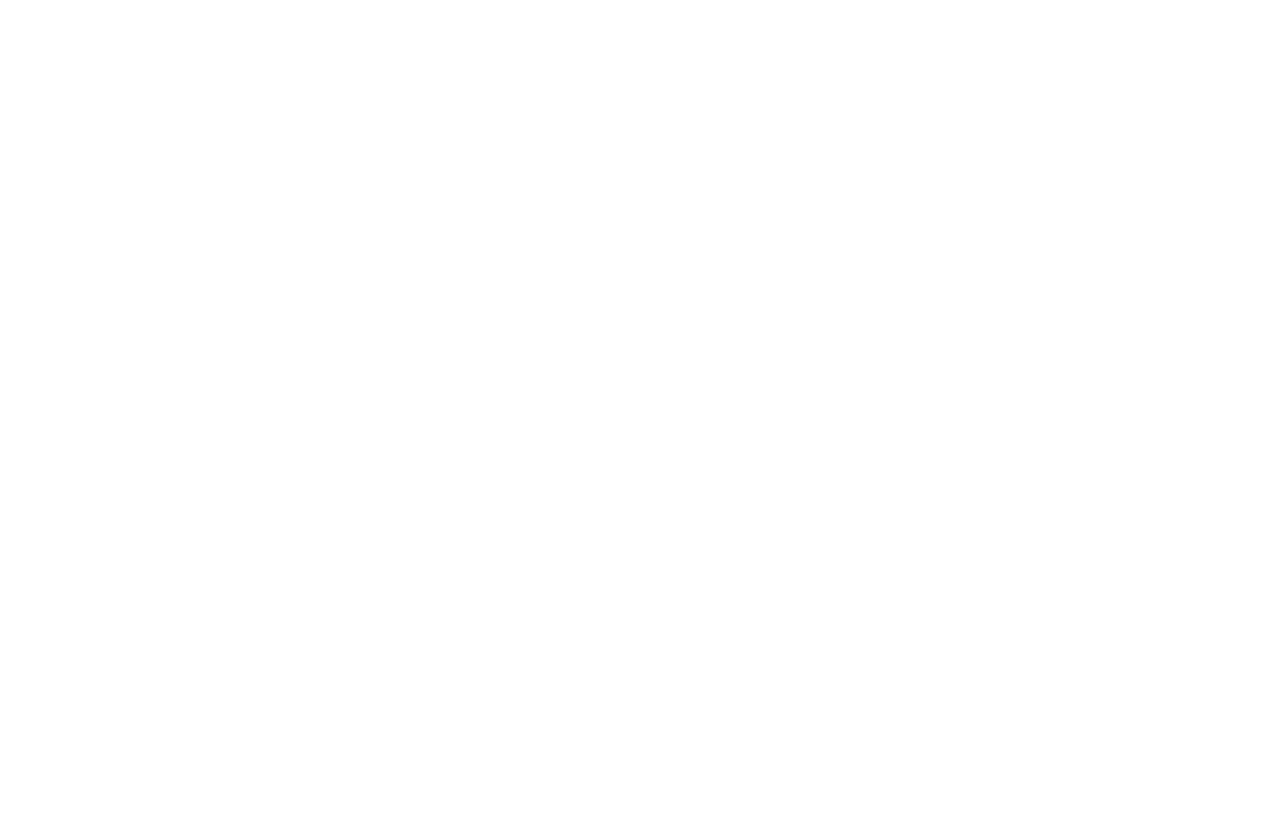
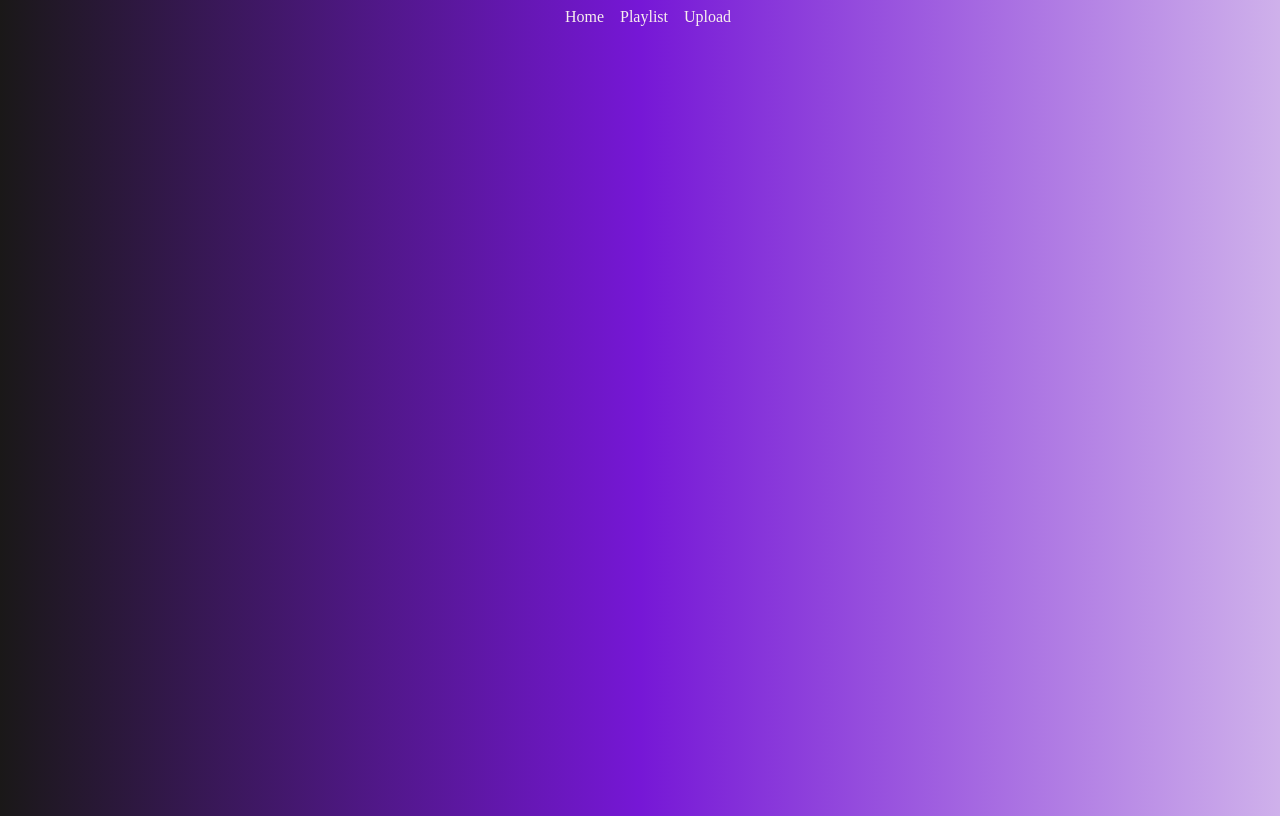
Before and after one commit to luhfeitosa/paradise_music, a plain HTML site: page index.html in a window 1280 px wide. Drawn offline with Linux system fonts and the light colour scheme.

Commit message:
modificando

```diff
--- a/estilo.css
+++ b/estilo.css
@@ -0,0 +1,12 @@
+body{
+    height: 100vh;
+    width: 100vw;
+    background-image: linear-gradient(to right, rgb(26, 24, 24),#7617D6,#cfb1eb);
+}
+nav {
+    display: flex;
+    gap:16px;
+    color: #f8eeee;
+    justify-content: center;
+
+}
--- a/index.html
+++ b/index.html
@@ -3,11 +3,22 @@
 
 <head>
     <title> paradise</title>
-
+    <link rel="stylesheet" href="estilo.css">
 </head>
 
 <body>
+    <header>
 
+        <nav>
+            <span>Home</span>
+            <span>Playlist</span>
+            <span>Upload</span>
+        </nav>
+    </header>
+    <main>
+
+
+    </main>
 </body>
 
 
```
